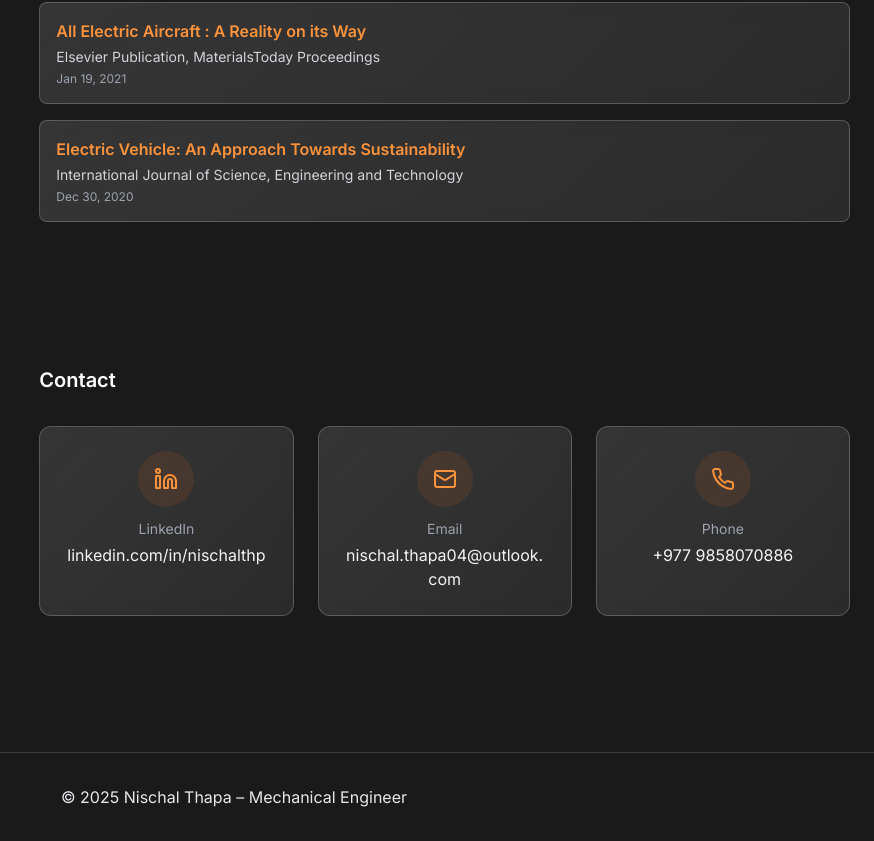
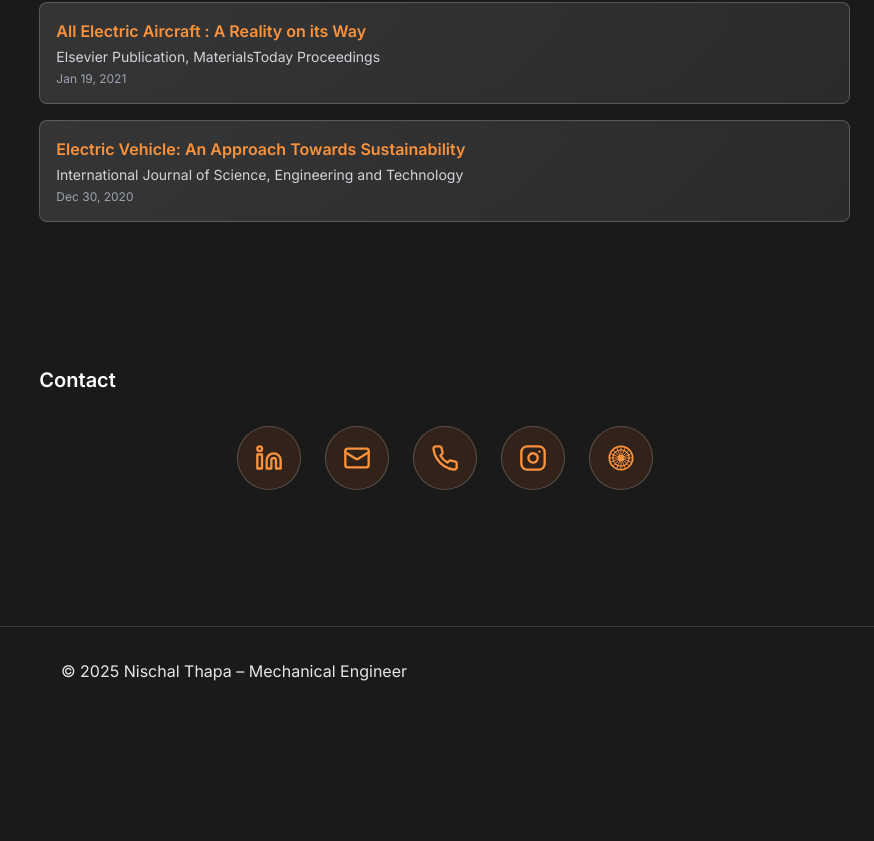
Before and after one commit to Yakuuuuuu/pureey, a React (Vite) app: page / in a window 1280 px wide. Shown: the part 4787-5628 px from the top of the page, without its empty margins (406-1280 px from the left). After the commit the page ends 5502 px from the top, so only its background shows below. Built offline with nearby package versions, Linux system fonts and the light colour scheme.

Commit message:
Update portfolio: remove GitHub links, update contact info, add Awards and Publications sections

```diff
--- a/src/components/Contact.tsx
+++ b/src/components/Contact.tsx
@@ -1,6 +1,42 @@
 import React from 'react'
 import { motion } from 'framer-motion'
-import { Linkedin, Mail, Phone } from 'lucide-react'
+import { Linkedin, Mail, Phone, Instagram } from 'lucide-react'
+
+const VSCOIcon = ({ size = 28, className = '' }: { size?: number; className?: string }) => {
+  const center = 12
+  const outerRadius = 10
+  const middleRadius = 7
+  const innerRadius = 3
+
+  // Create 16 radial lines
+  const radialLines = []
+  for (let i = 0; i < 16; i++) {
+    const angle = (i * Math.PI * 2) / 16
+    const x1 = center + Math.cos(angle) * outerRadius
+    const y1 = center + Math.sin(angle) * outerRadius
+    const x2 = center + Math.cos(angle) * innerRadius
+    const y2 = center + Math.sin(angle) * innerRadius
+    radialLines.push(
+      <line key={i} x1={x1} y1={y1} x2={x2} y2={y2} stroke="currentColor" strokeWidth="0.8" />
+    )
+  }
+
+  return (
+    <svg
+      width={size}
+      height={size}
+      viewBox="0 0 24 24"
+      fill="none"
+      xmlns="http://www.w3.org/2000/svg"
+      className={className}
+    >
+      <circle cx={center} cy={center} r={outerRadius} stroke="currentColor" strokeWidth="1.5" fill="none" />
+      <circle cx={center} cy={center} r={middleRadius} stroke="currentColor" strokeWidth="1" fill="none" />
+      <circle cx={center} cy={center} r={innerRadius} fill="currentColor" />
+      {radialLines}
+    </svg>
+  )
+}
 
 export default function Contact(){
   return (
@@ -15,7 +51,7 @@ export default function Contact(){
         Contact
       </motion.h3>
 
-      <div className="grid grid-cols-1 md:grid-cols-3 gap-6 max-w-4xl">
+      <div className="flex justify-center gap-6">
         <motion.a
           href="https://www.linkedin.com/in/nischalthp?utm_source=share&utm_campaign=share_via&utm_content=profile&utm_medium=android_app"
           target="_blank"
@@ -24,18 +60,10 @@ export default function Contact(){
           whileInView={{ opacity: 1, y: 0 }}
           viewport={{ once: true }}
           transition={{ duration: 0.5, delay: 0.1 }}
-          whileHover={{ scale: 1.02, y: -4 }}
-          className="group p-6 glass rounded-xl border border-white/20 hover:border-orange-400/50 transition-all flex flex-col items-center text-center space-y-3"
+          whileHover={{ scale: 1.1, y: -4 }}
+          className="group w-16 h-16 rounded-full bg-orange-500/10 flex items-center justify-center hover:bg-orange-500/20 border border-white/20 hover:border-orange-400/50 transition-all"
         >
-          <div className="w-14 h-14 rounded-full bg-orange-500/10 flex items-center justify-center group-hover:bg-orange-500/20 transition-colors">
-            <Linkedin size={24} className="text-orange-400" />
-          </div>
-          <div className="space-y-1">
-            <div className="text-sm text-gray-400 font-medium">LinkedIn</div>
-            <div className="text-base text-gray-100 group-hover:text-orange-400 transition-colors">
-              linkedin.com/in/nischalthp
-            </div>
-          </div>
+          <Linkedin size={28} className="text-orange-400" />
         </motion.a>
 
         <motion.a
@@ -44,18 +72,10 @@ export default function Contact(){
           whileInView={{ opacity: 1, y: 0 }}
           viewport={{ once: true }}
           transition={{ duration: 0.5, delay: 0.2 }}
-          whileHover={{ scale: 1.02, y: -4 }}
-          className="group p-6 glass rounded-xl border border-white/20 hover:border-orange-400/50 transition-all flex flex-col items-center text-center space-y-3"
+          whileHover={{ scale: 1.1, y: -4 }}
+          className="group w-16 h-16 rounded-full bg-orange-500/10 flex items-center justify-center hover:bg-orange-500/20 border border-white/20 hover:border-orange-400/50 transition-all"
         >
-          <div className="w-14 h-14 rounded-full bg-orange-500/10 flex items-center justify-center group-hover:bg-orange-500/20 transition-colors">
-            <Mail size={24} className="text-orange-400" />
-          </div>
-          <div className="space-y-1">
-            <div className="text-sm text-gray-400 font-medium">Email</div>
-            <div className="text-base text-gray-100 group-hover:text-orange-400 transition-colors break-all">
-              nischal.thapa04@outlook.com
-            </div>
-          </div>
+          <Mail size={28} className="text-orange-400" />
         </motion.a>
 
         <motion.a
@@ -64,18 +84,38 @@ export default function Contact(){
           whileInView={{ opacity: 1, y: 0 }}
           viewport={{ once: true }}
           transition={{ duration: 0.5, delay: 0.3 }}
-          whileHover={{ scale: 1.02, y: -4 }}
-          className="group p-6 glass rounded-xl border border-white/20 hover:border-orange-400/50 transition-all flex flex-col items-center text-center space-y-3"
+          whileHover={{ scale: 1.1, y: -4 }}
+          className="group w-16 h-16 rounded-full bg-orange-500/10 flex items-center justify-center hover:bg-orange-500/20 border border-white/20 hover:border-orange-400/50 transition-all"
         >
-          <div className="w-14 h-14 rounded-full bg-orange-500/10 flex items-center justify-center group-hover:bg-orange-500/20 transition-colors">
-            <Phone size={24} className="text-orange-400" />
-          </div>
-          <div className="space-y-1">
-            <div className="text-sm text-gray-400 font-medium">Phone</div>
-            <div className="text-base text-gray-100 group-hover:text-orange-400 transition-colors">
-              +977 9858070886
-            </div>
-          </div>
+          <Phone size={28} className="text-orange-400" />
+        </motion.a>
+
+        <motion.a
+          href="https://www.instagram.com/nischal_thp/"
+          target="_blank"
+          rel="noopener noreferrer"
+          initial={{ opacity: 0, y: 20 }}
+          whileInView={{ opacity: 1, y: 0 }}
+          viewport={{ once: true }}
+          transition={{ duration: 0.5, delay: 0.4 }}
+          whileHover={{ scale: 1.1, y: -4 }}
+          className="group w-16 h-16 rounded-full bg-orange-500/10 flex items-center justify-center hover:bg-orange-500/20 border border-white/20 hover:border-orange-400/50 transition-all"
+        >
+          <Instagram size={28} className="text-orange-400" />
+        </motion.a>
+
+        <motion.a
+          href="https://vsco.co/nischalthp"
+          target="_blank"
+          rel="noopener noreferrer"
+          initial={{ opacity: 0, y: 20 }}
+          whileInView={{ opacity: 1, y: 0 }}
+          viewport={{ once: true }}
+          transition={{ duration: 0.5, delay: 0.5 }}
+          whileHover={{ scale: 1.1, y: -4 }}
+          className="group w-16 h-16 rounded-full bg-orange-500/10 flex items-center justify-center hover:bg-orange-500/20 border border-white/20 hover:border-orange-400/50 transition-all"
+        >
+          <VSCOIcon size={28} className="text-orange-400" />
         </motion.a>
       </div>
     </section>
```
